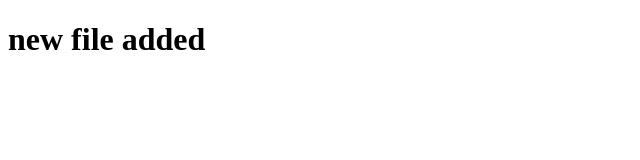
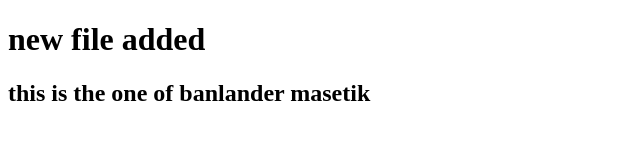
Before and after one commit to IjazAhmad97/new-testing, a plain HTML site: page index.html in a window 1280 px wide. Shown: the whole page, without its empty margins (0-640 px from the left). Drawn offline with Linux system fonts and the light colour scheme.

Commit message:
ijaz side

```diff
--- a/index.html
+++ b/index.html
@@ -7,5 +7,7 @@
 </head>
 <body>
     <h1>new file added</h1>
+
+    <h2>this is the one of banlander masetik </h2>
 </body>
 </html>
```
